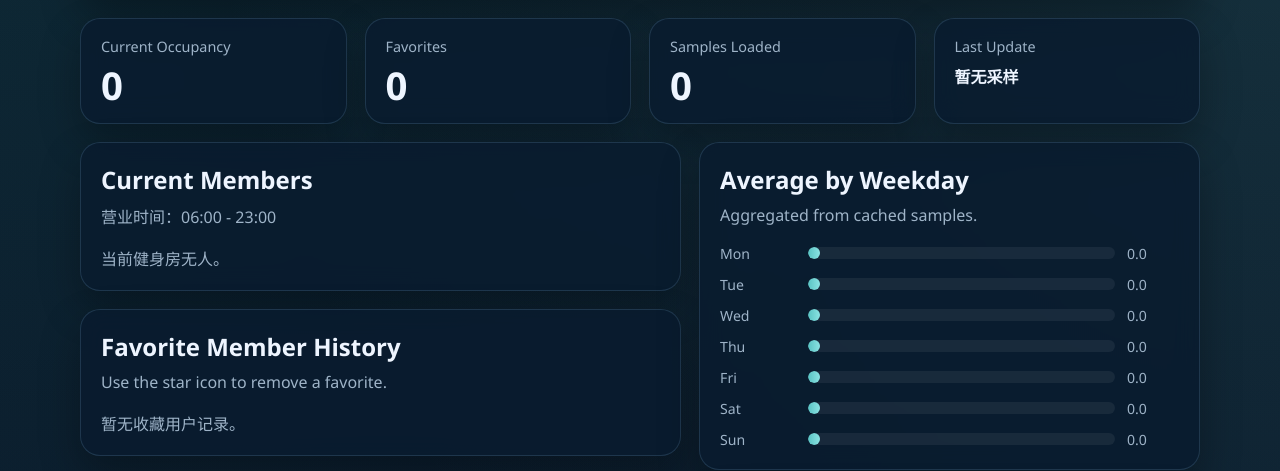
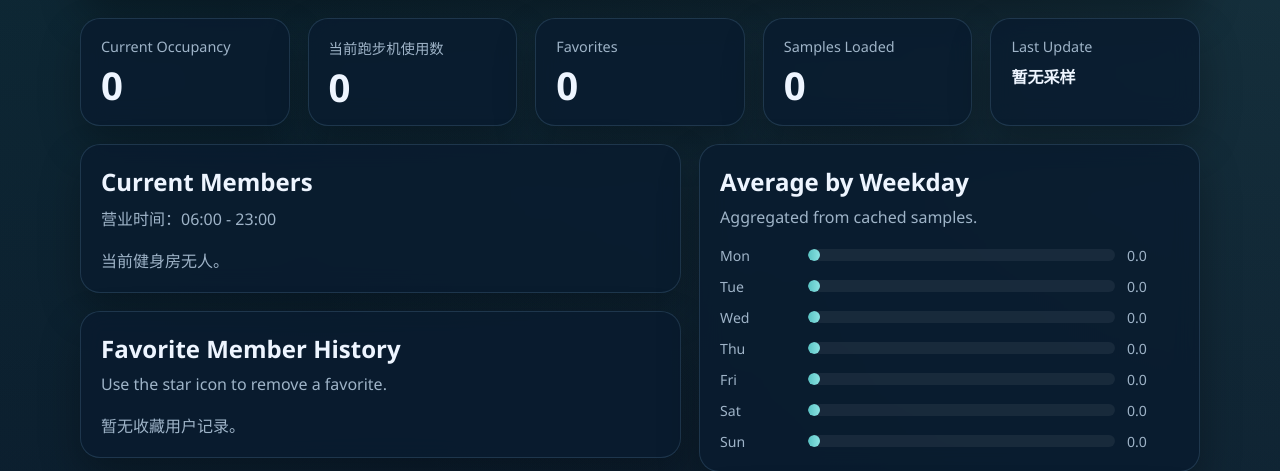
Before and after one commit to hylqs97/CheckMyGym, a Flask app: page / in a window 1280 px wide. Shown: the part 185-656 px from the top of the page. Run offline with Flask 3, Linux system fonts and the light colour scheme; data that the repository does not hold is empty; parts of the project's set-up code (start-up, migrations or seed data) failed here and were passed over; some libraries are stand-ins or nearby versions.

Commit message:
Show current treadmill usage

```diff
--- a/gym_service.py
+++ b/gym_service.py
@@ -309,6 +309,7 @@ class DataStore:
                 for day, hours in (summary.get("weekday_hour_avg", {}) or {}).items()
             },
             "current_count": int(summary.get("current_count", 0)),
+            "current_treadmill_using": int(summary.get("current_treadmill_using", 0)),
             "sample_count": int(summary.get("sample_count", 0)),
         }
 
@@ -357,8 +358,10 @@ class DataStore:
         }
 
         latest_people = 0
+        latest_treadmill_using = 0
         if latest_entry:
             latest_people = _to_int(latest_entry.get("people_num"), len(current_people))
+            latest_treadmill_using = _to_int((latest_entry.get("raw") or {}).get("treadmill_using"), 0)
 
         return {
             "series": series[-288:],
@@ -368,6 +371,7 @@ class DataStore:
             "last_timestamp": latest_entry.get("timestamp") if latest_entry else None,
             "weekday_hour_avg": weekday_hour_avg,
             "current_count": latest_people,
+            "current_treadmill_using": latest_treadmill_using,
             "sample_count": len(entries),
         }
 
--- a/static/css/dashboard.css
+++ b/static/css/dashboard.css
@@ -135,7 +135,7 @@ textarea {
 }
 
 .stats-grid {
-  grid-template-columns: repeat(4, minmax(0, 1fr));
+  grid-template-columns: repeat(auto-fit, minmax(160px, 1fr));
 }
 
 .stat-card {
--- a/static/js/dashboard.js
+++ b/static/js/dashboard.js
@@ -39,6 +39,7 @@
       "config-form",
       "hour-scope",
       "current-count",
+      "current-treadmill-using",
       "favorite-count",
       "sample-count",
       "last-updated",
@@ -233,6 +234,7 @@
     const lastTimestamp = data.last_timestamp || "暂无采样";
 
     elements["current-count"].textContent = String(toNumber(data.current_count, 0));
+    elements["current-treadmill-using"].textContent = String(toNumber(data.current_treadmill_using, 0));
     elements["favorite-count"].textContent = String(favorites.length);
     elements["sample-count"].textContent = String(toNumber(data.sample_count, 0));
     elements["last-updated"].textContent = lastTimestamp;
--- a/templates/index.html
+++ b/templates/index.html
@@ -27,6 +27,10 @@
         <article class="panel stat-card">
           <span class="stat-label">Current Occupancy</span>
           <strong id="current-count" class="stat-value">--</strong>
+        </article>
+        <article class="panel stat-card">
+          <span class="stat-label">当前跑步机使用数</span>
+          <strong id="current-treadmill-using" class="stat-value">--</strong>
         </article>
         <article class="panel stat-card">
           <span class="stat-label">Favorites</span>
```
